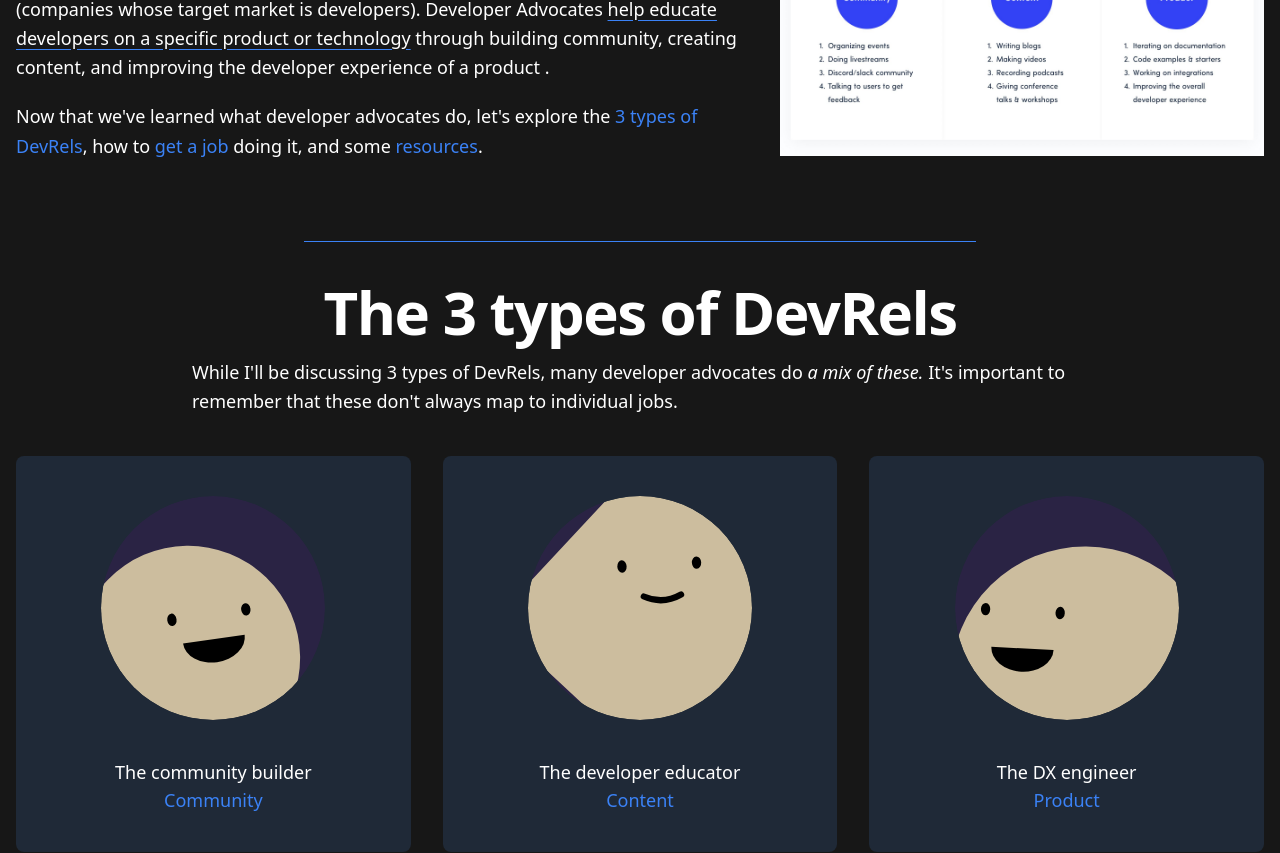
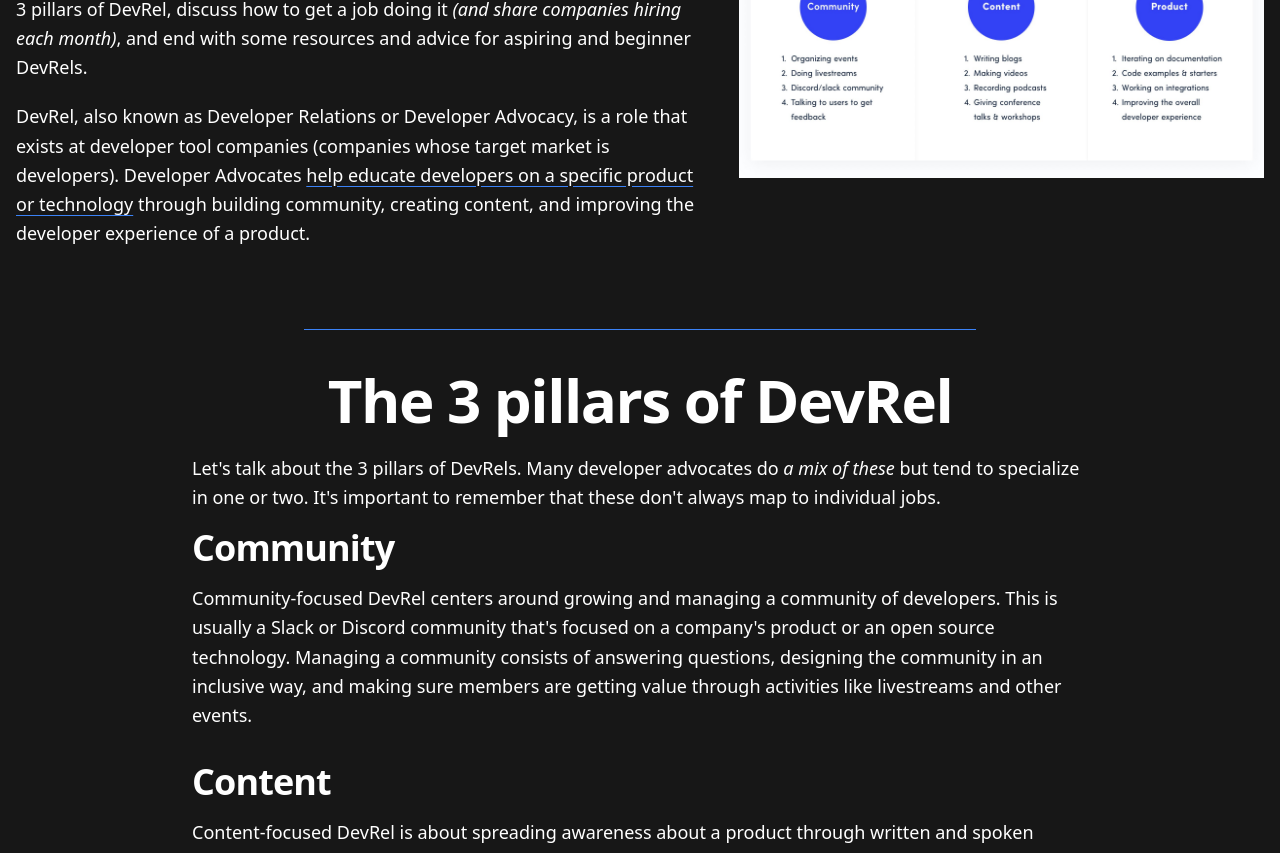
Before and after one commit to Nutlope/whatisdevrel, a Next.js app: page / in a window 1280 px wide. Shown: the part 980-1833 px from the top of the page. Built offline with nearby package versions, Linux system fonts and the light colour scheme.

Commit message:
dropped avatars and reworded intro

```diff
--- a/components/DevRelTypes.js
+++ b/components/DevRelTypes.js
@@ -4,208 +4,16 @@ export default function DevRelTypes() {
     <>
       <div className="mx-auto max-w-4xl">
         <div className="mx-auto mt-14 max-w-2xl border-t border-blue-500 pt-6"></div>
-        <div className="mt-4 w-full text-center text-5xl font-bold tracking-tight sm:text-6xl">
-          The 3 types of DevRels
+        <div className="mt-4 mb-6 w-full text-center text-5xl font-bold tracking-tight sm:text-6xl">
+          The 3 pillars of DevRel
         </div>
-        <p className="mt-4">
-          While I'll be discussing 3 types of DevRels, many developer advocates
-          do <span className="italic">a mix of these.</span> It's important to
-          remember that these don't always map to individual jobs.{" "}
+        <p className="mt-4 mb-4">
+          Let's talk about the 3 pillars of DevRels. Many developer advocates do{" "}
+          <span className="italic">a mix of these</span> but tend to specialize
+          in one or two. It's important to remember that these don't always map
+          to individual jobs.{" "}
         </p>
       </div>
-      <ul className="my-10 space-y-4 sm:grid sm:grid-cols-1 sm:gap-6 sm:space-y-0 lg:grid-cols-3 lg:gap-8">
-        <li className="rounded-lg bg-gray-800 py-10 px-6 text-center xl:px-10">
-          <div className="space-y-6 xl:space-y-10">
-            <svg
-              className="mx-auto h-40 w-40 rounded-full xl:h-56 xl:w-56"
-              viewBox="0 0 36 36"
-              fill="none"
-              role="img"
-              xmlns="http://www.w3.org/2000/svg"
-            >
-              <title>Carrie Chapman</title>
-              <mask
-                id="mask__beam"
-                maskUnits="userSpaceOnUse"
-                x="0"
-                y="0"
-                width="36"
-                height="36"
-              >
-                <rect width="36" height="36" rx="72" fill="#FFFFFF"></rect>
-              </mask>
-              <g mask="url(#mask__beam)">
-                <rect width="36" height="36" fill="#2a2344"></rect>
-                <rect
-                  x="0"
-                  y="0"
-                  width="36"
-                  height="36"
-                  transform="translate(-4 8) rotate(168 18 18) scale(1)"
-                  fill="#ccbd9e"
-                  rx="36"
-                ></rect>
-                <g transform="translate(0 4) rotate(-8 18 18)">
-                  <path d="M13,19 a1,0.75 0 0,0 10,0" fill="#000000"></path>
-                  <rect
-                    x="11"
-                    y="14"
-                    width="1.5"
-                    height="2"
-                    rx="1"
-                    stroke="none"
-                    fill="#000000"
-                  ></rect>
-                  <rect
-                    x="23"
-                    y="14"
-                    width="1.5"
-                    height="2"
-                    rx="1"
-                    stroke="none"
-                    fill="#000000"
-                  ></rect>
-                </g>
-              </g>
-            </svg>
-            <div className="space-y-2">
-              <div className="space-y-1 text-lg font-medium leading-6">
-                <h3 className="text-white">The community builder</h3>
-                <p className="text-blue-500">Community</p>
-              </div>
-            </div>
-          </div>
-        </li>
-        <li className="rounded-lg bg-gray-800 py-10 px-6  text-center xl:px-10">
-          <div className="space-y-6 xl:space-y-10">
-            <svg
-              className="mx-auto h-40 w-40 rounded-full xl:h-56 xl:w-56"
-              viewBox="0 0 36 36"
-              fill="none"
-              role="img"
-              xmlns="http://www.w3.org/2000/svg"
-            >
-              <title>Julia Ward</title>
-              <mask
-                id="mask__beam"
-                maskUnits="userSpaceOnUse"
-                x="0"
-                y="0"
-                width="36"
-                height="36"
-              >
-                <rect width="36" height="36" rx="72" fill="#FFFFFF"></rect>
-              </mask>
-              <g mask="url(#mask__beam)">
-                <rect width="36" height="36" fill="#2a2344"></rect>
-                <rect
-                  x="0"
-                  y="0"
-                  width="36"
-                  height="36"
-                  transform="translate(7 1) rotate(133 18 18) scale(1.1)"
-                  fill="#ccbd9e"
-                  rx="6"
-                ></rect>
-                <g transform="translate(3.5 -4) rotate(-3 18 18)">
-                  <path
-                    d="M15 20c2 1 4 1 6 0"
-                    stroke="#000000"
-                    fill="none"
-                    strokeLinecap="round"
-                  ></path>
-                  <rect
-                    x="11"
-                    y="14"
-                    width="1.5"
-                    height="2"
-                    rx="1"
-                    stroke="none"
-                    fill="#000000"
-                  ></rect>
-                  <rect
-                    x="23"
-                    y="14"
-                    width="1.5"
-                    height="2"
-                    rx="1"
-                    stroke="none"
-                    fill="#000000"
-                  ></rect>
-                </g>
-              </g>
-            </svg>
-            <div className="space-y-2">
-              <div className="space-y-1 text-lg font-medium leading-6">
-                <h3 className="text-white">The developer educator</h3>
-                <p className="text-blue-500">Content</p>
-              </div>
-            </div>
-          </div>
-        </li>
-        <li className="rounded-lg bg-gray-800 py-10 px-6 text-center xl:px-10">
-          <div className="space-y-6 xl:space-y-10">
-            <svg
-              className="mx-auto h-40 w-40 rounded-full xl:h-56 xl:w-56"
-              viewBox="0 0 36 36"
-              fill="none"
-              role="img"
-              xmlns="http://www.w3.org/2000/svg"
-            >
-              <title>Pearl Kendrick</title>
-              <mask
-                id="mask__beam"
-                maskUnits="userSpaceOnUse"
-                x="0"
-                y="0"
-                width="36"
-                height="36"
-              >
-                <rect width="36" height="36" rx="72" fill="#FFFFFF"></rect>
-              </mask>
-              <g mask="url(#mask__beam)">
-                <rect width="36" height="36" fill="#2a2344"></rect>
-                <rect
-                  x="0"
-                  y="0"
-                  width="36"
-                  height="36"
-                  transform="translate(1 7) rotate(23 18 18) scale(1.2)"
-                  fill="#ccbd9e"
-                  rx="36"
-                ></rect>
-                <g transform="translate(-7 3.5) rotate(3 18 18)">
-                  <path d="M13,21 a1,0.75 0 0,0 10,0" fill="#000000"></path>
-                  <rect
-                    x="11"
-                    y="14"
-                    width="1.5"
-                    height="2"
-                    rx="1"
-                    stroke="none"
-                    fill="#000000"
-                  ></rect>
-                  <rect
-                    x="23"
-                    y="14"
-                    width="1.5"
-                    height="2"
-                    rx="1"
-                    stroke="none"
-                    fill="#000000"
-                  ></rect>
-                </g>
-              </g>
-            </svg>
-            <div className="space-y-2">
-              <div className="space-y-1 text-lg font-medium leading-6">
-                <h3 className="text-white">The DX engineer </h3>
-                <p className="text-blue-500">Product</p>
-              </div>
-            </div>
-          </div>
-        </li>
-      </ul>
       <div className="mx-auto max-w-4xl text-left">
         <h2 className="mb-4 text-3xl font-bold tracking-tight sm:text-4xl">
           Community
--- a/components/Summary.js
+++ b/components/Summary.js
@@ -14,22 +14,25 @@ export default function Summary({ setReftoElement }) {
       <div className="flex flex-col lg:flex-row">
         <div className="p-6 pl-0 text-left">
           <p className="mt-5 mb-5">
+            If you've been hearing about DevRel and are confused what it means
+            and how to get a job doing it, this website is for you. We're going
+            to define DevRel, explore the 3 pillars of DevRel, discuss how to
+            get a job doing it{" "}
+            <span className="italic">
+              (and share companies hiring each month)
+            </span>
+            , and end with some resources and advice for aspiring and beginner
+            DevRels.
+          </p>
+          <p>
             DevRel, also known as Developer Relations or Developer Advocacy, is
-            a job that is becoming increasingly in-demand. It's a role that
-            exists at developer tool companies (companies whose target market is
-            developers). Developer Advocates{" "}
+            a role that exists at developer tool companies (companies whose
+            target market is developers). Developer Advocates{" "}
             <span className="underline decoration-blue-500 underline-offset-4">
               help educate developers on a specific product or technology
             </span>{" "}
             through building community, creating content, and improving the
-            developer experience of a product .
-          </p>
-          <p>
-            {" "}
-            Now that we've learned what developer advocates do, let's explore
-            the <span className="text-blue-500">3 types of DevRels</span>, how
-            to <span className="text-blue-500">get a job</span> doing it, and
-            some <span className="text-blue-500">resources</span>.
+            developer experience of a product.
           </p>
         </div>
         <div className="">
@@ -42,36 +45,6 @@ export default function Summary({ setReftoElement }) {
           />
         </div>
       </div>
-
-      {/* <div className="mb-4 grid grid-cols-1 gap-3 lg:grid-cols-3">
-        <a
-          className="hover:bg-secondary h-full rounded border p-3"
-          href="#somewhere"
-        >
-          <div className="inline-block h-[24px] w-[24px]">SVG </div>
-          <h3 className="text-primary mb-sm text-lg font-semibold">
-            The 3 types of DevRel
-          </h3>
-        </a>
-        <a
-          className="hover:bg-secondary h-full rounded border p-3"
-          href="#somewhere"
-        >
-          <div className="inline-block h-[24px] w-[24px]">SVG </div>
-          <h3 className="text-primary mb-sm text-lg font-semibold">
-            How to get hired in DevRel
-          </h3>
-        </a>
-        <a
-          className="hover:bg-secondary h-full rounded border p-3"
-          href="#somewhere"
-        >
-          <div className="inline-block h-[24px] w-[24px]">SVG </div>
-          <h3 className="text-primary mb-sm text-lg font-semibold">
-            DevRel resources
-          </h3>
-        </a>
-      </div> */}
     </div>
   );
 }
```
Also changed, not shown: public/pillars.jpeg (deleted), 1 other file (tests, documents, lock files or other folders).
